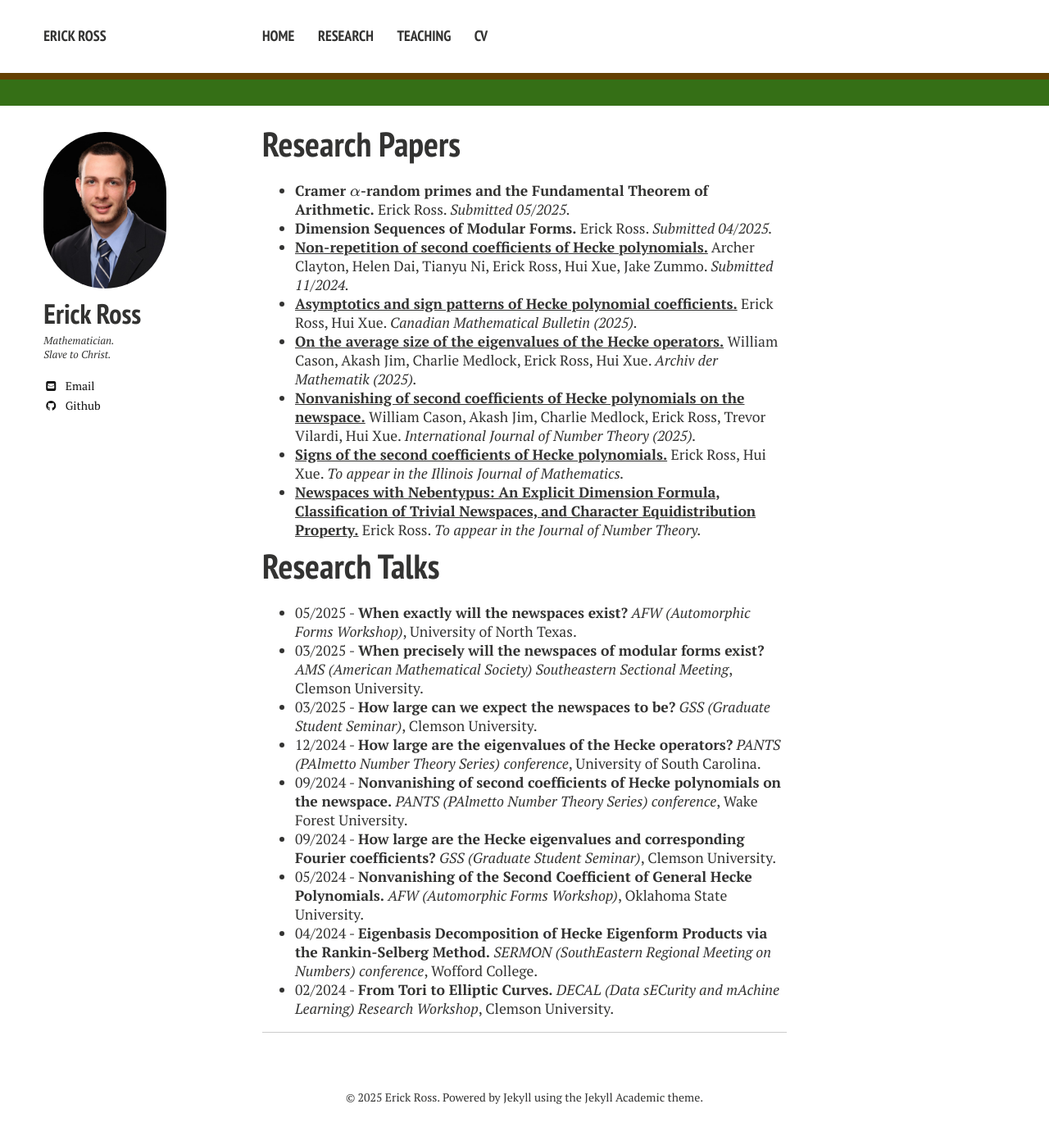
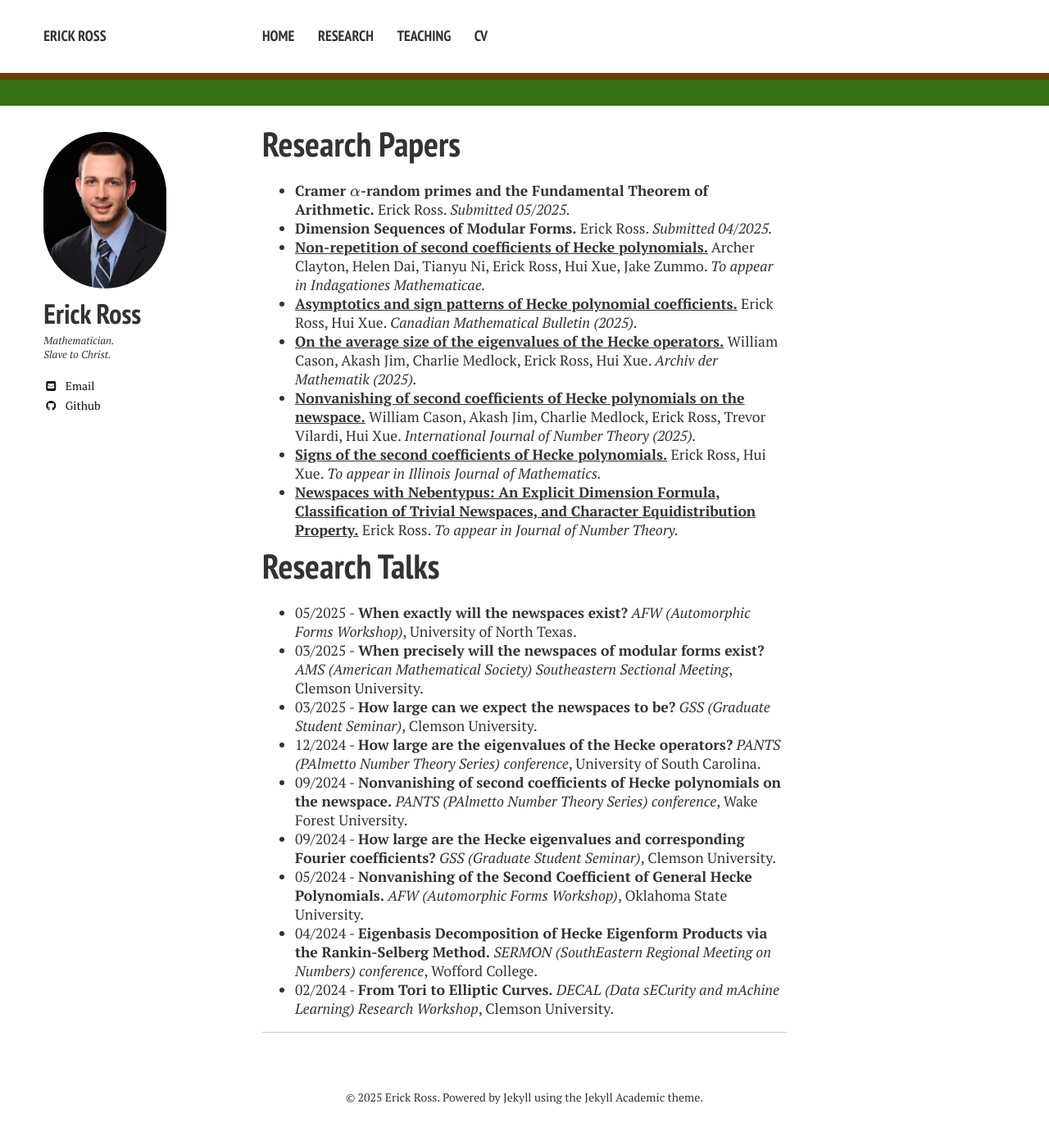
Before and after one commit to erick-ross/erick-ross.github.io, a Jekyll site: the page built from research.md, in a window 1280 px wide. Shown: the whole page at 82% size. Built offline with Jekyll 4.4.1, drawn with Linux system fonts in a browser that asks for light colours; nearby versions of some CDN libraries; formulas are drawn with MathJax 3.

Commit message:
updated CV

```diff
--- a/research.md
+++ b/research.md
@@ -6,12 +6,12 @@ layout: page
 # Research Papers
 - **Cramer $\alpha$-random primes and the Fundamental Theorem of Arithmetic.** Erick Ross. *Submitted 05/2025.*
 - **Dimension Sequences of Modular Forms.** Erick Ross. *Submitted 04/2025.*
-- [**Non-repetition of second coefficients of Hecke polynomials.**](https://arxiv.org/abs/2411.18419) Archer Clayton, Helen Dai, Tianyu Ni, Erick Ross, Hui Xue, Jake Zummo. *Submitted 11/2024.*
+- [**Non-repetition of second coefficients of Hecke polynomials.**](https://arxiv.org/abs/2411.18419) Archer Clayton, Helen Dai, Tianyu Ni, Erick Ross, Hui Xue, Jake Zummo. *To appear in Indagationes Mathematicae.*
 - [**Asymptotics and sign patterns of Hecke polynomial coefficients.**](https://arxiv.org/abs/2410.12008) Erick Ross, Hui Xue. *Canadian Mathematical Bulletin (2025).*
 - [**On the average size of the eigenvalues of the Hecke operators.**](https://arxiv.org/abs/2407.19076) William Cason, Akash Jim, Charlie Medlock, Erick Ross, Hui Xue. *Archiv der Mathematik (2025).*
 - [**Nonvanishing of second coefficients of Hecke polynomials on the newspace.**](https://arxiv.org/abs/2407.11694) William Cason, Akash Jim, Charlie Medlock, Erick Ross, Trevor Vilardi, Hui Xue. *International Journal of Number Theory (2025).*
-- [**Signs of the second coefficients of Hecke polynomials.**](https://arxiv.org/abs/2407.10951) Erick Ross, Hui Xue. *To appear in the Illinois Journal of Mathematics.*
-- [**Newspaces with Nebentypus: An Explicit Dimension Formula, Classification of Trivial Newspaces, and Character Equidistribution Property.**](https://arxiv.org/abs/2407.08881) Erick Ross. *To appear in the Journal of Number Theory.*
+- [**Signs of the second coefficients of Hecke polynomials.**](https://arxiv.org/abs/2407.10951) Erick Ross, Hui Xue. *To appear in Illinois Journal of Mathematics.*
+- [**Newspaces with Nebentypus: An Explicit Dimension Formula, Classification of Trivial Newspaces, and Character Equidistribution Property.**](https://arxiv.org/abs/2407.08881) Erick Ross. *To appear in Journal of Number Theory.*
 
 
 # Research Talks
```
Also changed, not shown: 1 other file.
